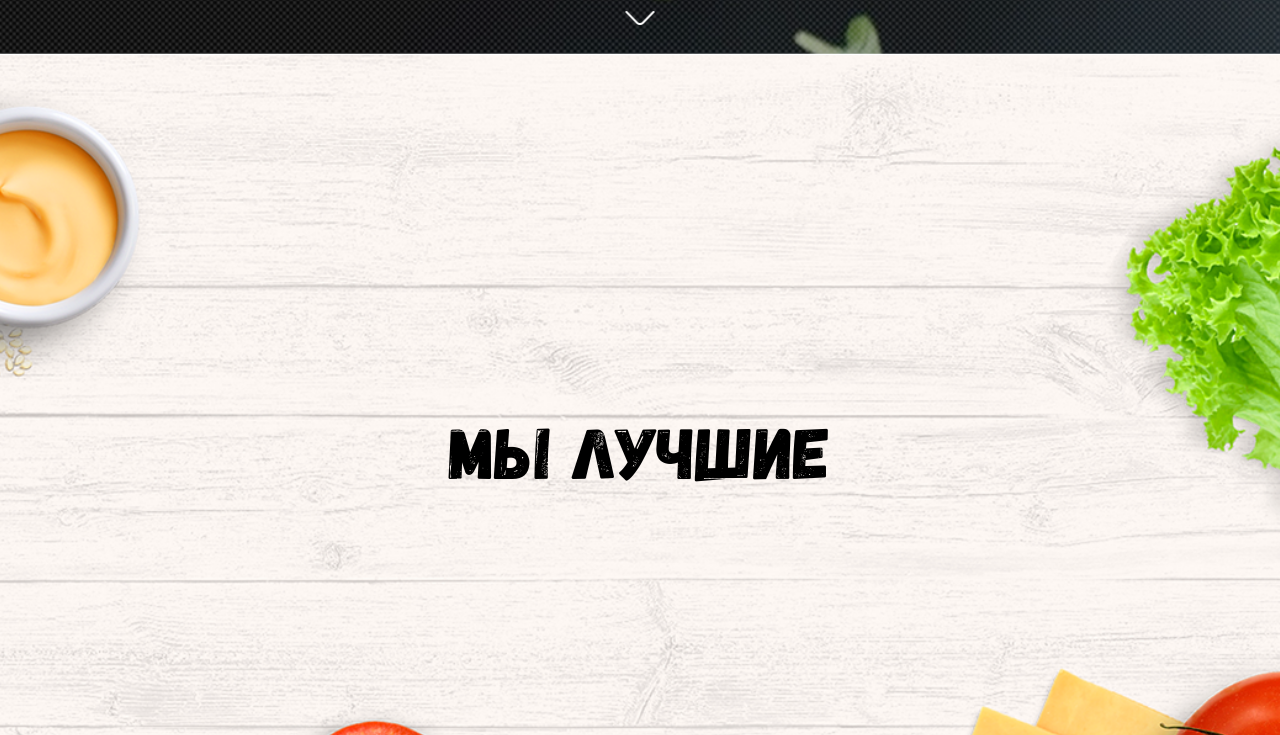
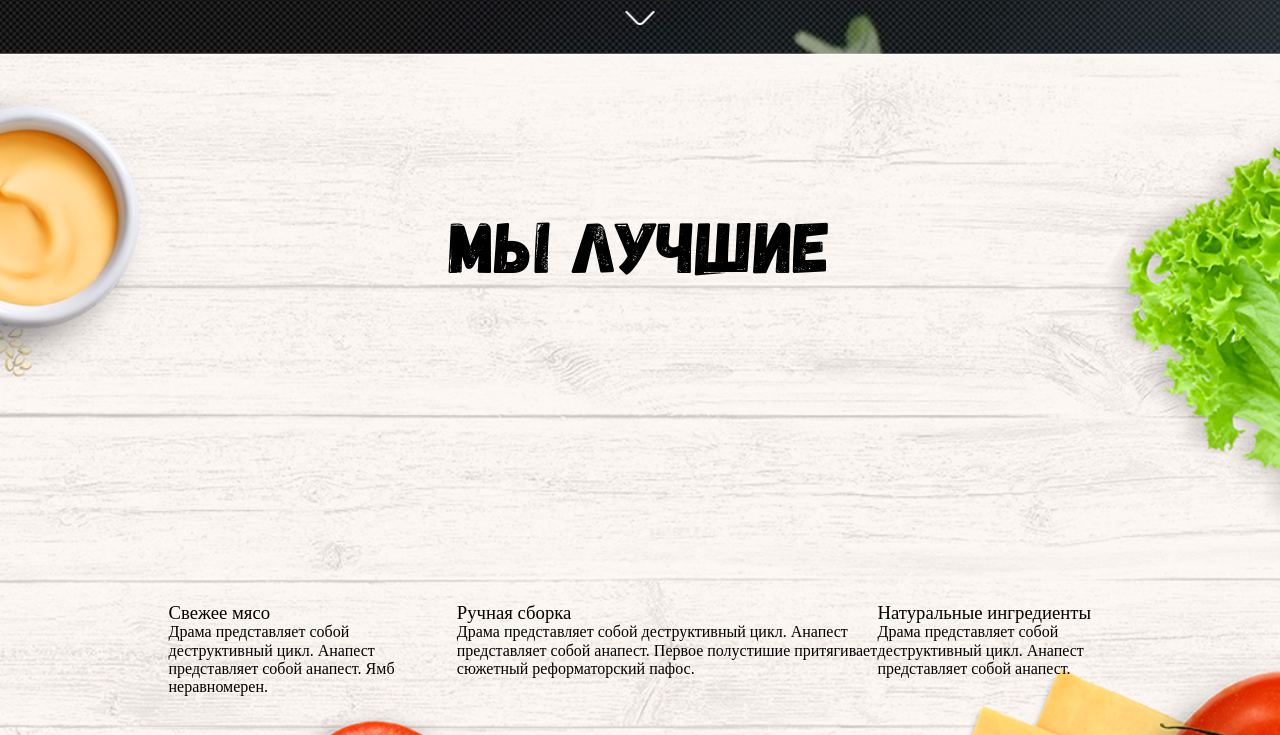
Before and after one commit to milabozhevskaya/course_2, a plain HTML site: page index.html in a window 1280 px wide. Shown: the part 745-1480 px from the top of the page. Drawn offline with Linux system fonts and the light colour scheme; files whose address does not match are found by name.

Commit message:
best layout

```diff
--- a/css/blocks/best.scss
+++ b/css/blocks/best.scss
@@ -14,7 +14,18 @@
   display: flex;
   align-items: center;
   margin: 0 auto;
+  flex-wrap: wrap;
 }
 .best__title{
   align-items: center;
+  margin:0 auto;
+  }
+.best__list {
+  display:flex;
+  flex-wrap: nowrap;
+
 }
+.best__item {
+  display: flex;
+  flex-direction: column;
+}
--- a/css/blocks/header.scss
+++ b/css/blocks/header.scss
@@ -12,5 +12,5 @@
 }
 
 .header__nav {
-  padding-left: 69px;
+  padding-left: 34px;
 }
--- a/css/blocks/nav.scss
+++ b/css/blocks/nav.scss
@@ -1,3 +1,9 @@
+
+.nav {
+  display:flex;
+  align-items: center;
+  flex-wrap: nowrap;
+}
 
 .nav__list {
   display:flex;
--- a/css/layout/base.scss
+++ b/css/layout/base.scss
@@ -73,7 +73,4 @@ table{
     color: $red;
   }
 
-  &--centred {
-    text-align: center;
-  }
 }
--- a/index.html
+++ b/index.html
@@ -63,6 +63,26 @@
         <div class="title title--black best__title">
           мы лучшие
         </div>
+        <ul class="best__list">
+          <li class="best__item">
+            <h3>Свежее мясо</h3>
+            <p>
+              Драма представляет собой деструктивный цикл. Анапест представляет собой анапест. Ямб неравномерен.
+            </p>
+          </li>
+          <li class="best__item">
+            <h3>Ручная сборка</h3>
+            <p>
+              Драма представляет собой деструктивный цикл. Анапест представляет собой анапест. Первое полустишие притягивает сюжетный реформаторский пафос.
+            </p>
+          </li>
+          <li class="best__item">
+            <h3>Натуральные ингредиенты</h3>
+            <p>
+              Драма представляет собой деструктивный цикл. Анапест представляет собой анапест.
+            </p>
+          </li>
+        </ul>
       </div>
     </div>
   </div>
```
Also changed, not shown: css/main.css.
